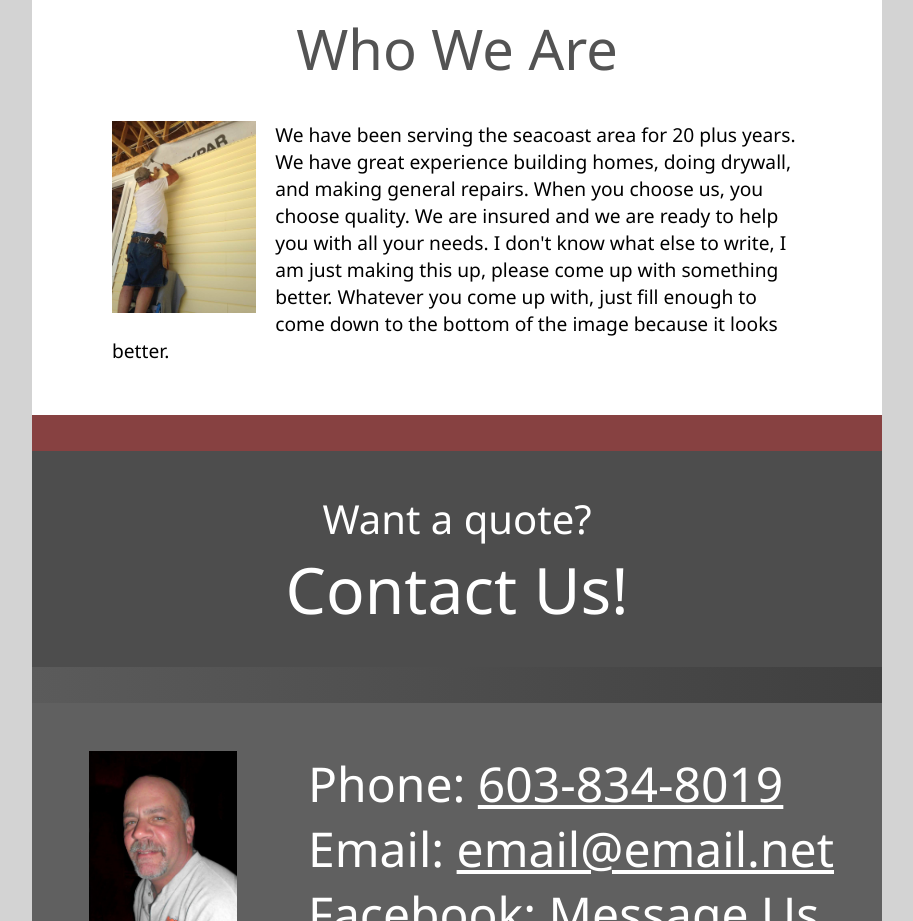
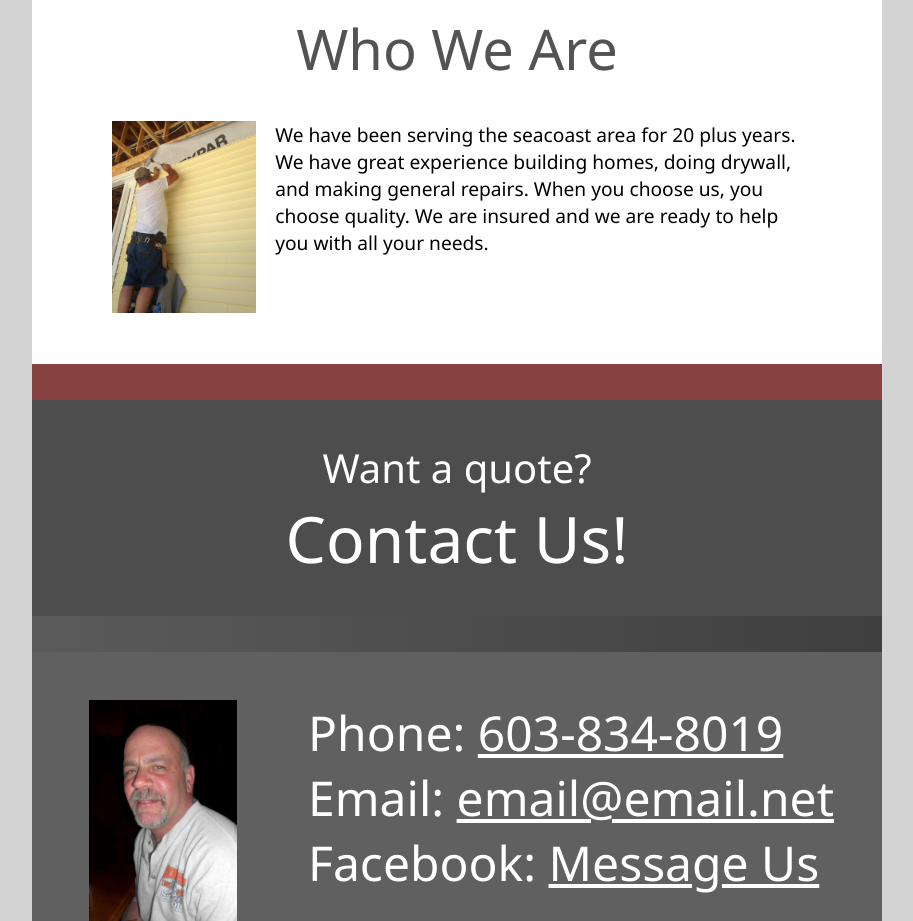
Before and after one commit to nathanpepin/Rizzo-Construction, a plain HTML site: page index.html in a window 1280 px wide. Shown: the part 1060-1981 px from the top of the page, without its empty margins (183-1096 px from the left). Drawn offline with Linux system fonts and the light colour scheme.

Commit message:
Update index.html

```diff
--- a/index.html
+++ b/index.html
@@ -120,10 +120,7 @@
           We have been serving the seacoast area for 20 plus years. We have
           great experience building homes, doing drywall, and making general
           repairs. When you choose us, you choose quality. We are insured and we
-          are ready to help you with all your needs. I don't know what else to
-          write, I am just making this up, please come up with something better.
-          Whatever you come up with, just fill enough to come down to the bottom
-          of the image because it looks better.
+          are ready to help you with all your needs.
         </p>
       </div>
     </div>
```
